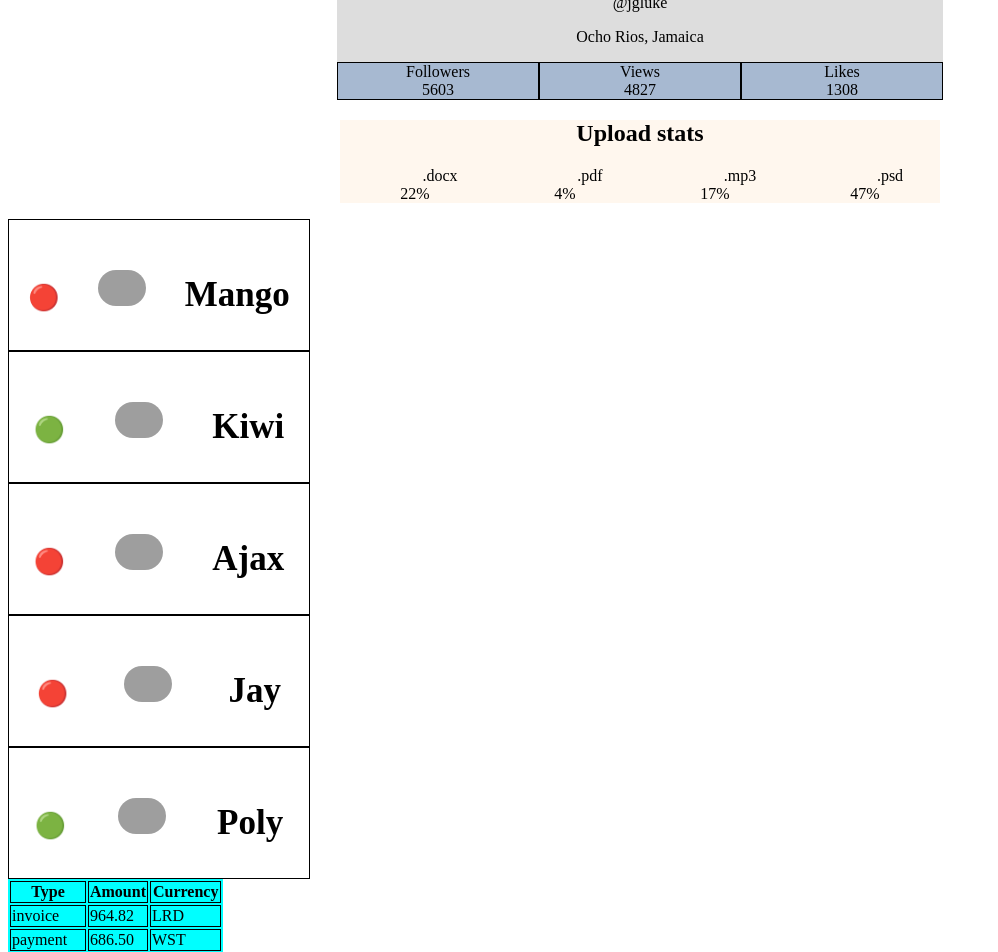
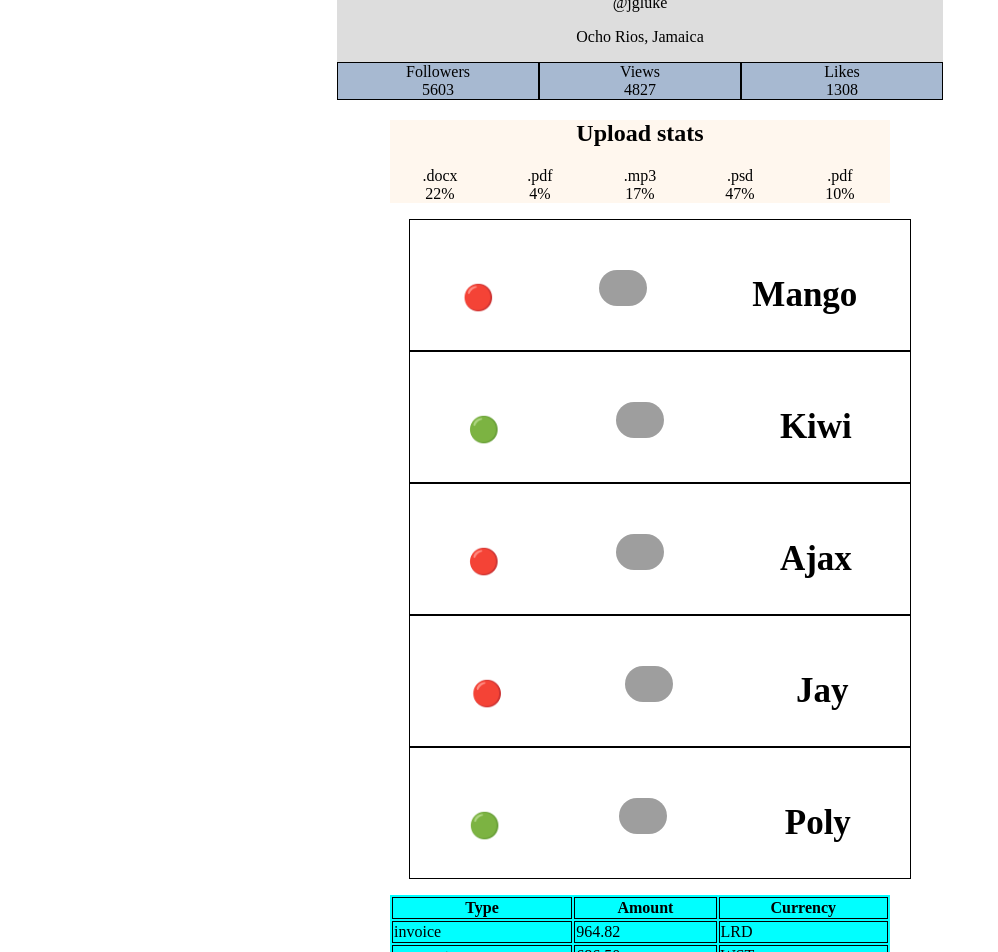
Before and after one commit to Falsher/goit-react-hw-01-components, a React (Create React App) app: page / in a window 1280 px wide. Shown: the part 400-1352 px from the top of the page, without its empty margins (0-998 px from the left). Built offline with nearby package versions, Linux system fonts and the light colour scheme; grey boxes are pictures that could not be loaded.

Commit message:
git added hw prop

```diff
--- a/src/App.js
+++ b/src/App.js
@@ -22,42 +22,11 @@ const App = () => {
         likes={user.stats.likes}
       />
 
-      <Statistical
-        labelOne={statistics[0].label}
-        percentageOne={statistics[0].percentage}
-        labelTwo={statistics[1].label}
-        percentageTwo={statistics[1].percentage}
-        labelThree={statistics[2].label}
-        percentageThree={statistics[2].percentage}
-        labelFor={statistics[3].label}
-        percentageFor={statistics[3].percentage}
-      />
-      {friends.map(friend => (
-        <FriendsList
-          avatar={friend.avatar}
-          name={friend.name}
-          isOnline={friend.isOnline}
-        />
-      ))}
-      <table class="transaction-history">
-        <thead>
-          <tr>
-            <th>Type</th>
-            <th>Amount</th>
-            <th>Currency</th>
-          </tr>
-        </thead>
+      <Statistical statisticalData={statistics} />
 
-        <tbody>
-          {transactions.map(transaction => (
-            <TransactionList
-              type={transaction.type}
-              amount={transaction.amount}
-              currency={transaction.currency}
-            />
-          ))}
-        </tbody>
-      </table>
+      <FriendsList friendsListData={friends} />
+
+      <TransactionList transactionData={transactions} />
     </div>
   );
 };
--- a/src/components/friends-list/friend-style.css
+++ b/src/components/friends-list/friend-style.css
@@ -1,6 +1,6 @@
 .items {
   list-style-type: none;
-  width: 300px;
+  width: 500px;
   margin: 0px;
   border: 1px solid black;
   display: flex;
@@ -8,3 +8,7 @@
   align-items: baseline;
   font-size: 25px;
 }
+.items {
+  margin-left: auto;
+  margin-right: auto;
+}
--- a/src/components/friends-list/friends-list.js
+++ b/src/components/friends-list/friends-list.js
@@ -1,13 +1,19 @@
 import React from 'react';
 import PropTypes from 'prop-types';
 import './friend-style.css';
-const FriendsList = ({ avatar, name, isOnline }) => (
+const FriendsList = ({ friendsListData }) => {
+  return (
+    <ul class="friend-list">
+      {friendsListData.map(({ isOnline, name, avatar }) => (
         <li class="items">
           <span class="status">{`${isOnline ? '🔴' : '🟢'}`}</span>
           <img class="avatar" src={avatar} alt={name} width="48" />
           <p class="name">{name}</p>
         </li>
+      ))}
+    </ul>
   );
+};
 FriendsList.propTypes = {
   avatar: PropTypes.string.isRequired,
   name: PropTypes.string.isRequired,
--- a/src/components/statistics/statistics.js
+++ b/src/components/statistics/statistics.js
@@ -1,47 +1,28 @@
 import React from 'react';
 import PropTypes from 'prop-types';
 import './style-stat.css';
-const Statistical = ({
-  labelOne,
-  percentageOne,
-  labelTwo,
-  percentageTwo,
-  labelThree,
-  percentageThree,
-  labelFor,
-  percentageFor,
-}) => (
+const Statistical = ({ statisticalData }) => {
+  return (
     <section class="statistics">
       <h2 class="title">Upload stats</h2>
 
       <ul class="stat-list">
+        {statisticalData.map(({ label, percentage }) => (
           <li class="item">
-        <span class="label">{labelOne}</span>
-        <span class="percentage">{percentageOne}%</span>
+            <span class="label">{label} </span>
+            <span class="percentage">{percentage}%</span>
           </li>
-      <li class="item">
-        <span class="label">{labelTwo}</span>
-        <span class="percentage">{percentageTwo}%</span>
-      </li>
-      <li class="item">
-        <span class="label">{labelThree}</span>
-        <span class="percentage">{percentageThree}%</span>
-      </li>
-      <li class="item">
-        <span class="label">{labelFor}</span>
-        <span class="percentage">{percentageFor}%</span>
-      </li>
+        ))}
       </ul>
     </section>
   );
+};
 Statistical.propTypes = {
-  labelOne: PropTypes.string.isRequired,
-  labelTwo: PropTypes.string.isRequired,
-  labelThree: PropTypes.string.isRequired,
-  labelFor: PropTypes.string.isRequired,
-  percentageOne: PropTypes.number.isRequired,
-  percentageTwo: PropTypes.number.isRequired,
-  percentageThree: PropTypes.number.isRequired,
-  percentageFor: PropTypes.number.isRequired,
+  statisticalData: PropTypes.arrayOf(
+    PropTypes.shape({
+      label: PropTypes.string.isRequired,
+      percentage: PropTypes.number.isRequired,
+    }),
+  ),
 };
 export default Statistical;
--- a/src/components/statistics/style-stat.css
+++ b/src/components/statistics/style-stat.css
@@ -1,7 +1,7 @@
 .statistics {
   margin-left: auto;
   margin-right: auto;
-  width: 600px;
+  width: 500px;
   background-color: rgb(255, 247, 238);
   text-align: center;
 }
@@ -13,6 +13,9 @@
 }
 
 .item {
-  width: 150px;
+  width: 100px;
   text-align: center;
 }
+.stat-list .item .label {
+  width: 100px;
+}
--- a/src/components/transaction-history/transaction.css
+++ b/src/components/transaction-history/transaction.css
@@ -1,5 +1,8 @@
 .transaction-history {
   background-color: aqua;
+  margin-left: auto;
+  margin-right: auto;
+  width: 500px;
 }
 .transaction-history th,
 .transaction-history tbody td {
--- a/src/components/transaction-history/transactionlist.js
+++ b/src/components/transaction-history/transactionlist.js
@@ -1,13 +1,30 @@
 import React from 'react';
 import PropTypes from 'prop-types';
 import './transaction.css';
-const TransactionList = ({ type, amount, currency }) => (
+const TransactionList = ({ transactionData }) => {
+  return (
+    <table class="transaction-history">
+      <thead>
+        <tr>
+          <th>Type</th>
+          <th>Amount</th>
+          <th>Currency</th>
+        </tr>
+      </thead>
+
+      <tbody>
+        {transactionData.map(({ type, amount, currency }) => (
           <tr>
             <td>{type}</td>
             <td>{amount}</td>
             <td>{currency}</td>
           </tr>
+        ))}
+      </tbody>
+    </table>
   );
+};
+
 TransactionList.propTypes = {
   type: PropTypes.string.isRequired,
   amount: PropTypes.number.isRequired,
```
Lines whose indentation alone changed are shown as unchanged.
